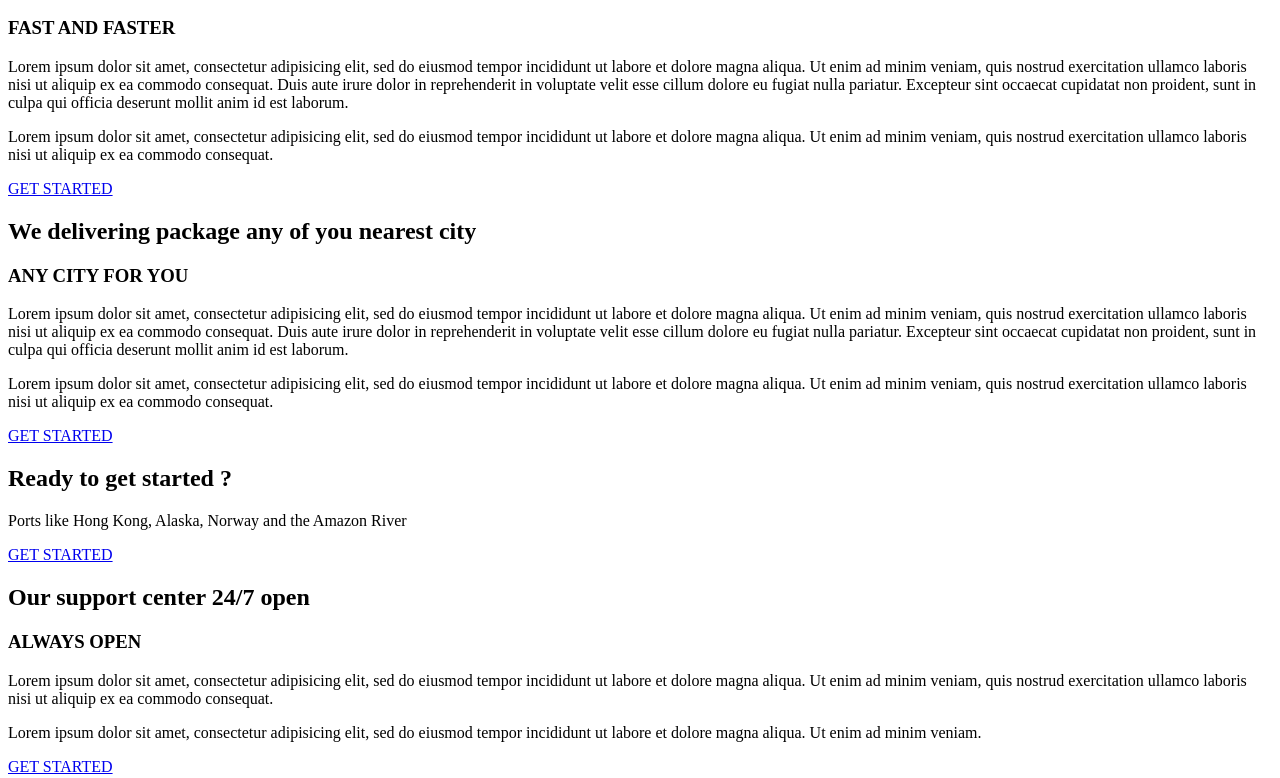
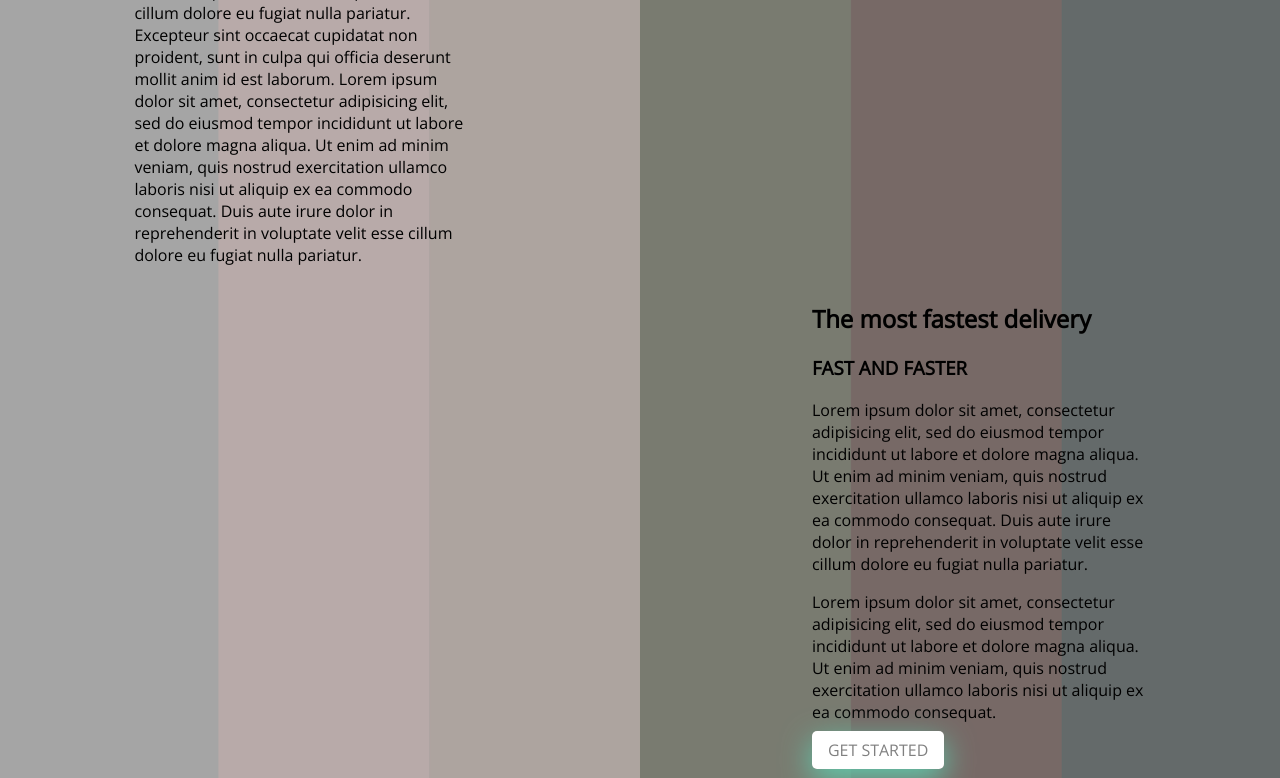
Before and after one commit to Perrine48/challenge_9, a website: page index.html in a window 1280 px wide. Shown: the part 518-1296 px from the top of the page. Drawn offline with nearby package versions, Linux system fonts and the light colour scheme.

Commit message:
sass css beginning

```diff
--- /dev/null
+++ b/css/scss/_main.scss
@@ -0,0 +1,61 @@
+body {
+  font-family: 'Open Sans', sans-serif;
+  background-image: url("../../img/rijksmuseum_dna_wallpaper_a_16_0.jpg");
+  background-size: contain;
+  background-repeat: repeat-y;
+  a {
+    text-decoration: none;
+  }
+  div.site-content {
+    section.brand {
+      display: flex;
+      flex-direction: column;
+      align-items: center;
+    }
+    header {
+      nav {
+        @include basic_nav
+      }
+      form.form-input-button-sticked {
+        @include form-input-button-sticked;
+      }
+    }
+    main {
+      a.button-style{
+        @include button-style
+      }
+      a.bg-color-1 {
+        @include bg-color-1
+      }
+      a.bg-color-2 {
+        @include bg-color-2
+      }
+    }
+    footer {
+      nav {
+        @include basic_nav
+      }
+    }
+  }
+}
+
+@media screen and (min-width: 700px) {
+  body {
+    div.site-content {
+      margin: 0 10%;
+    }
+    main {
+      section.section-left {
+        @include section-left
+      }
+
+      section.section-right {
+        @include section-right
+      }
+
+      section.section-center {
+        @include section-center
+      }
+    }
+  }
+}
--- /dev/null
+++ b/css/scss/_mixins.scss
@@ -0,0 +1,84 @@
+@mixin basic_nav() {
+  ul.main-nav-ul {
+    list-style: none;
+    padding-left: 0;
+    display: flex;
+    justify-content: space-between;
+    li.main-nav-li {
+      display: inline-block;
+      ul {
+        list-style: none;
+        padding-left: 0;
+        li {
+          display: inline-block;
+          padding: 0 0.2em;
+          button {
+            border: none;
+          }
+        }
+      }
+      a {
+        text-decoration: none;
+        color: black;
+      }
+    }
+  }
+}
+
+@mixin section-left() {
+  display: flex;
+  justify-content: flex-start;
+  div {
+    width: 33%;
+  }
+}
+
+@mixin section-right() {
+  display: flex;
+  justify-content: flex-end;
+  div {
+    width: 33%;
+  }
+}
+
+@mixin section-center() {
+  display: flex;
+  justify-content: center;
+  div {
+    width: 66%;
+  }
+}
+
+@mixin button-style() {
+  padding: 0.5em 1em;
+  border-radius: 5px;
+}
+
+@mixin bg-color-1() {
+  color: grey;
+  background-color: white;
+  box-shadow: 0px 10px 30px #60cdae;
+}
+
+@mixin bg-color-2() {
+  color: white;
+  background-color: #60cdae;
+}
+
+@mixin form-input-button-sticked() {
+  display: flex;
+  input {
+    padding: 0.5em 1em;
+    margin-right: 0;
+    border: none;
+    border-radius: 5px 0 0 5px;
+  }
+  button {
+    @include bg-color-2;
+    padding: 0.5em 1em;
+    margin-left: 0;
+    border: none;
+    border-radius: 0 5px 5px 0;
+    color: white;
+  }
+}
--- a/css/scss/style.scss
+++ b/css/scss/style.scss
@@ -1,16 +1,3 @@
-/*HEADER------------------------------------------------------------------*/
-    nav {
-        ul {
-            list-style: none;
-            padding-left: 0;
-
-            li {
-                display: inline-block;
-
-                a {
-                    text-decoration: none;
-                    color: black;
-                }
-            }
-        }
-    }
+@import "variables";
+@import "mixins";
+@import "main";
--- a/index.html
+++ b/index.html
@@ -3,90 +3,120 @@
   <head>
     <meta charset="utf-8">
     <meta name="viewport" content="width=device-width, initial-scale=1, shrink-to-fit=no">
+    <link href="https://fonts.googleapis.com/css?family=Open+Sans" rel="stylesheet">
     <link rel="stylesheet" href="https://use.fontawesome.com/releases/v5.1.1/css/all.css" integrity="sha384-O8whS3fhG2OnA5Kas0Y9l3cfpmYjapjI0E4theH4iuMD+pLhbf6JI0jIMfYcK3yZ" crossorigin="anonymous">
     <link rel="stylesheet" href="css/style.css">
     <title>Challenge_9</title>
   </head>
 
   <body>
+    <div class="site-content">
       <header>
           <nav>
+              <ul class="main-nav-ul">
+                  <li class="main-nav-li"><a href="#">DELIVER</a></li>
+                  <li class="main-nav-li">
                     <ul>
-                <li><a href="#">DELIVER</a></li>
-                <li><a href="#">How it works</a></li>
-                <li><a href="#">Pricing</a></li>
-                <li><a href="#">Contact</a></li>
-                <li><a href="#">Signin</a></li>
-                <li><a href="#">Signup</a></li>
+                      <li class=""><a href="#">How it works</a></li>
+                      <li class=""><a href="#">Pricing</a></li>
+                      <li class=""><a href="#">Contact</a></li>
+                    </ul>
+                  </li>
+                  <li class="main-nav-li">
+                    <ul>
+                      <li class=""><a href="#">Signin</a></li>
+                      <li class=""><a href="#">Signup</a></li>
                       <li><button type="button" name="button"><i class="fas fa-search"></i></button></li>
                     </ul>
+                  </li>
+              </ul>
           </nav>
+          <section class="brand">
             <div class="play">
               <i class="fas fa-play"></i>
             </div>
             <h1>Package Delivery</h1>
             <h2>We deliver any package in your city</h2>
-        <form action="index.html" method="post">
+            <form action="index.html" method="post" class="form-input-button-sticked">
               <input type="text" name="url" placeholder="Enter your product url">
               <button type="submit" name="button"><i class="fas fa-arrow-right"></i></button>
             </form>
+          </section>
       </header>
 
       <main>
-        <section>
+          <section class="section-main section-left">
+            <div>
               <h2>About Deliver</h2>
               <h3>WHY WE BEST</h3>
-            <p>Lorem ipsum dolor sit amet, consectetur adipisicing elit, sed do eiusmod tempor incididunt ut labore et dolore magna aliqua. Ut enim ad minim veniam, quis nostrud exercitation ullamco laboris nisi ut aliquip ex ea commodo consequat. Duis aute irure dolor in reprehenderit in voluptate velit esse cillum dolore eu fugiat nulla pariatur. Excepteur sint occaecat cupidatat non proident, sunt in culpa qui officia deserunt mollit anim id est laborum. Lorem ipsum dolor sit amet, consectetur adipisicing elit, sed do eiusmod tempor incididunt ut labore et dolore magna aliqua. Ut enim ad minim veniam, quis nostrud exercitation ullamco laboris nisi ut aliquip ex ea commodo consequat. Duis aute irure dolor in reprehenderit in voluptate velit esse cillum dolore eu fugiat nulla pariatur. Excepteur sint occaecat cupidatat non proident, sunt in culpa qui officia deserunt mollit anim id est laborum.</p>
-            <p>Lorem ipsum dolor sit amet, consectetur adipisicing elit, sed do eiusmod tempor incididunt ut labore et dolore magna aliqua. Ut enim ad minim veniam, quis nostrud exercitation ullamco laboris nisi ut aliquip ex ea commodo consequat.</p>
+              <p>Lorem ipsum dolor sit amet, consectetur adipisicing elit, sed do eiusmod tempor incididunt ut labore et dolore magna aliqua. Ut enim ad minim veniam, quis nostrud exercitation ullamco laboris nisi ut aliquip ex ea commodo consequat. Duis aute irure dolor in reprehenderit in voluptate velit esse cillum dolore eu fugiat nulla pariatur. Excepteur sint occaecat cupidatat non proident, sunt in culpa qui officia deserunt mollit anim id est laborum. Lorem ipsum dolor sit amet, consectetur adipisicing elit, sed do eiusmod tempor incididunt ut labore et dolore magna aliqua. Ut enim ad minim veniam, quis nostrud exercitation ullamco laboris nisi ut aliquip ex ea commodo consequat. Duis aute irure dolor in reprehenderit in voluptate velit esse cillum dolore eu fugiat nulla pariatur.</p>
+            </div>
           </section>
 
-        <section>
+          <section class="section-main section-right">
+            <div>
               <h2>The most fastest delivery</h2>
               <h3>FAST AND FASTER</h3>
-            <p>Lorem ipsum dolor sit amet, consectetur adipisicing elit, sed do eiusmod tempor incididunt ut labore et dolore magna aliqua. Ut enim ad minim veniam, quis nostrud exercitation ullamco laboris nisi ut aliquip ex ea commodo consequat. Duis aute irure dolor in reprehenderit in voluptate velit esse cillum dolore eu fugiat nulla pariatur. Excepteur sint occaecat cupidatat non proident, sunt in culpa qui officia deserunt mollit anim id est laborum.</p>
+              <p>Lorem ipsum dolor sit amet, consectetur adipisicing elit, sed do eiusmod tempor incididunt ut labore et dolore magna aliqua. Ut enim ad minim veniam, quis nostrud exercitation ullamco laboris nisi ut aliquip ex ea commodo consequat. Duis aute irure dolor in reprehenderit in voluptate velit esse cillum dolore eu fugiat nulla pariatur.</p>
               <p>Lorem ipsum dolor sit amet, consectetur adipisicing elit, sed do eiusmod tempor incididunt ut labore et dolore magna aliqua. Ut enim ad minim veniam, quis nostrud exercitation ullamco laboris nisi ut aliquip ex ea commodo consequat.</p>
-            <a href="#">GET STARTED</a>
+              <a href="#" class="button-style bg-color-1">GET STARTED</a>
+            </div>
           </section>
 
-        <section>
+          <section class="section-main section-left">
+            <div>
               <h2>We delivering package any of you nearest city</h2>
               <h3>ANY CITY FOR YOU</h3>
-            <p>Lorem ipsum dolor sit amet, consectetur adipisicing elit, sed do eiusmod tempor incididunt ut labore et dolore magna aliqua. Ut enim ad minim veniam, quis nostrud exercitation ullamco laboris nisi ut aliquip ex ea commodo consequat. Duis aute irure dolor in reprehenderit in voluptate velit esse cillum dolore eu fugiat nulla pariatur. Excepteur sint occaecat cupidatat non proident, sunt in culpa qui officia deserunt mollit anim id est laborum.</p>
+              <p>Lorem ipsum dolor sit amet, consectetur adipisicing elit, sed do eiusmod tempor incididunt ut labore et dolore magna aliqua. Ut enim ad minim veniam, quis nostrud exercitation ullamco laboris nisi ut aliquip ex ea commodo consequat. Duis aute irure dolor in reprehenderit in voluptate velit esse cillum dolore eu fugiat nulla pariatur.</p>
               <p>Lorem ipsum dolor sit amet, consectetur adipisicing elit, sed do eiusmod tempor incididunt ut labore et dolore magna aliqua. Ut enim ad minim veniam, quis nostrud exercitation ullamco laboris nisi ut aliquip ex ea commodo consequat.</p>
-            <a href="#">GET STARTED</a>
+              <a href="#" class="button-style bg-color-1">GET STARTED</a>
+            </div>
           </section>
 
-        <section>
+          <section class="section-main section-center">
+            <div>
               <h2>Ready to get started ?</h2>
               <p>Ports like Hong Kong, Alaska, Norway and the Amazon River</p>
-            <a href="#">GET STARTED</a>
+              <a href="#" class="button-style bg-color-2">GET STARTED</a>
+            </div>
           </section>
 
-        <section>
+          <section class="section-main section-right">
+            <div>
               <h2>Our support center 24/7 open</h2>
               <h3>ALWAYS OPEN</h3>
               <p>Lorem ipsum dolor sit amet, consectetur adipisicing elit, sed do eiusmod tempor incididunt ut labore et dolore magna aliqua. Ut enim ad minim veniam, quis nostrud exercitation ullamco laboris nisi ut aliquip ex ea commodo consequat.</p>
               <p>Lorem ipsum dolor sit amet, consectetur adipisicing elit, sed do eiusmod tempor incididunt ut labore et dolore magna aliqua. Ut enim ad minim veniam.</p>
-            <a href="#">GET STARTED</a>
+              <a href="#" class="button-style bg-color-1">GET STARTED</a>
+            </div>
           </section>
       </main>
 
       <footer>
           <nav>
+              <ul class="main-nav-ul">
+                  <li class="main-nav-li"><a href="#">DELIVER</a></li>
+                  <li class="main-nav-li">
                     <ul>
-                <li class="deliver"><a href="#">DELIVER</a></li>
-                <li class="center"><a href="#">How it works</a></li>
-                <li class="center"><a href="#">Pricing</a></li>
-                <li class="center"><a href="#">Contact</a></li>
-                <li class="right"><a href="#">Signin</a></li>
-                <li class="right"><a href="#">Signup</a></li>
+                      <li class=""><a href="#">How it works</a></li>
+                      <li class=""><a href="#">Pricing</a></li>
+                      <li class=""><a href="#">Contact</a></li>
+                    </ul>
+                  </li>
+                  <li class="main-nav-li">
+                    <ul>
+                      <li class=""><a href="#">Signin</a></li>
+                      <li class=""><a href="#">Signup</a></li>
                       <li><a href="#"><i class="fab fa-behance"></i></a></li>
                       <li><a href="#"><i class="fab fa-facebook"></i></a></li>
                       <li><a href="#"><i class="fab fa-dribbble"></i></a></li>
+                    </ul>
+                  </li>
               </ul>
           </nav>
           <p>&copy; 2018 Surja Sen Das Raj, All Rights Reserved</p>
           <a href="#">TERMS OF SERVICE</a>
       </footer>
+    </div>
   </body>
 </html>
```
Also changed, not shown: css/scss/_variables.scss (added), css/style.css, img/rijksmuseum_dna_wallpaper_a_16_0.jpg (added), 2 other files. Lines whose indentation alone changed are shown as unchanged.
